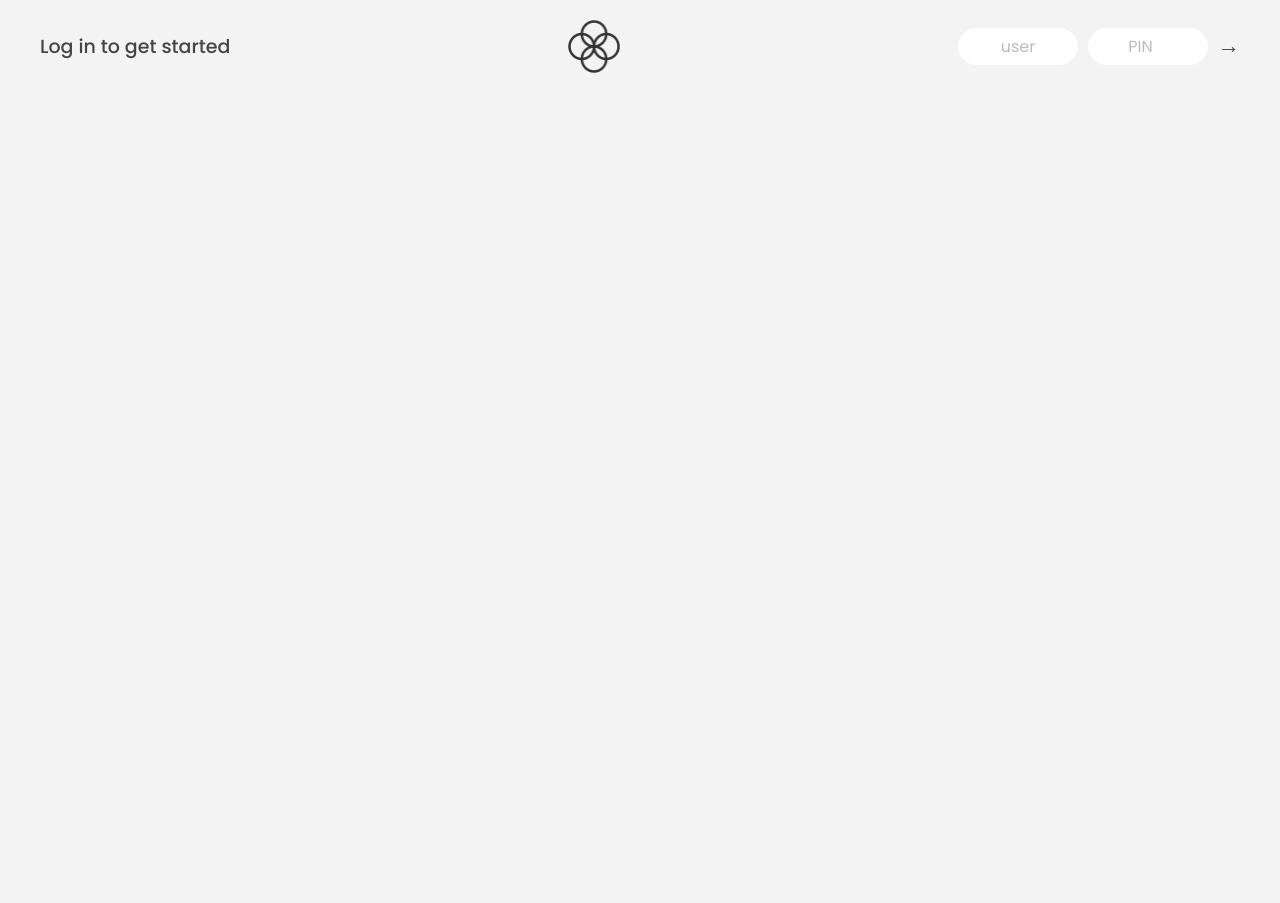
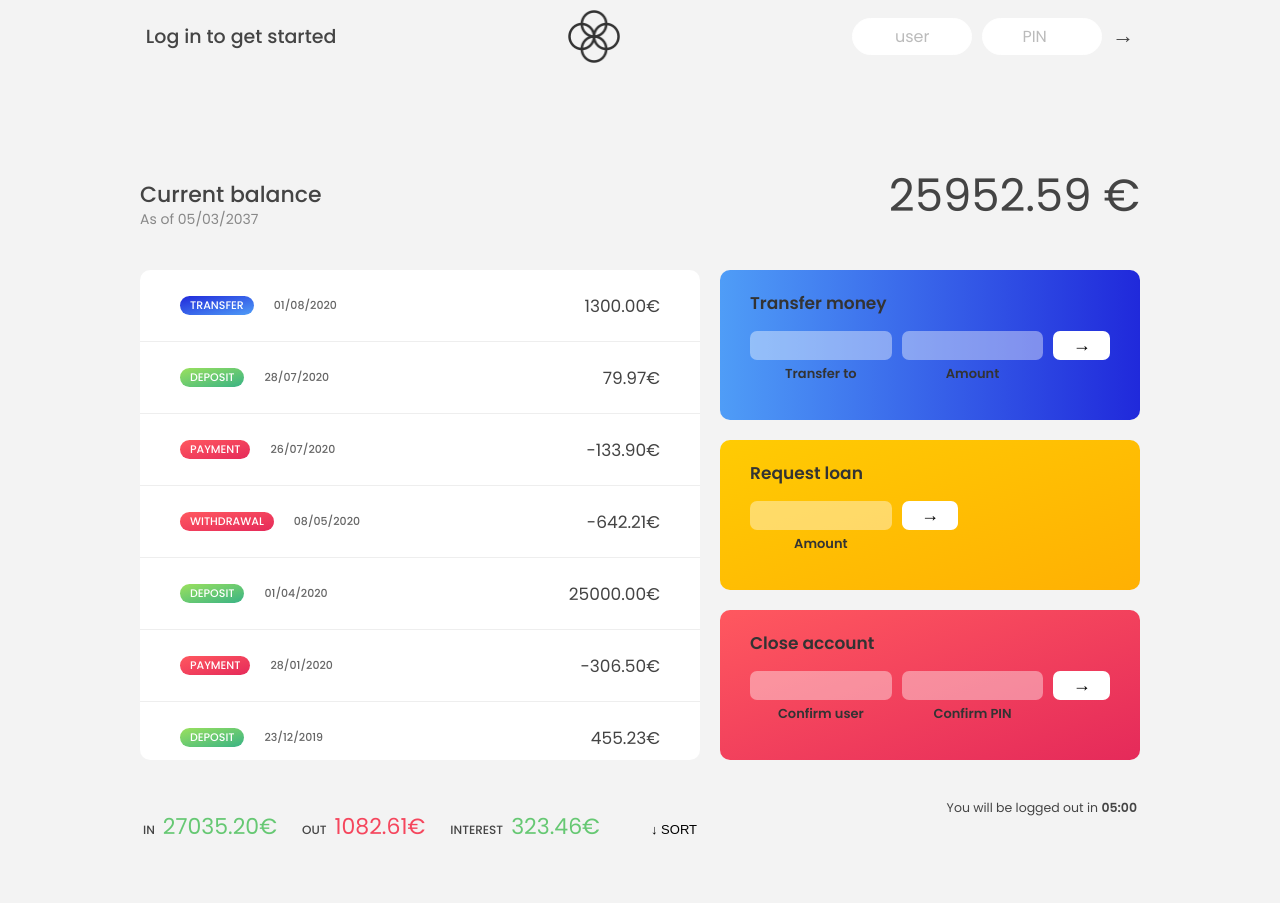
Before and after one commit to nikolamihailov/The-complete-JavaScript-course---Udemy, a plain HTML site: page 10. Arrays-Bankist App - Project/index.html in a window 1280 px wide. Before the commit the page ends 800 px from the top, so only its background shows below. Drawn offline with Linux system fonts and the light colour scheme.

Commit message:
added new section progress

```diff
--- a/10. Arrays-Bankist App - Project/script.js
+++ b/10. Arrays-Bankist App - Project/script.js
@@ -6,17 +6,52 @@
 
 // Data
 const account1 = {
-    owner: 'Jonas Schmedtmann',
-    movements: [200, 450, -400, 3000, -650, -130, 70, 1300],
+    owner: "Jonas Schmedtmann",
+    movements: [200, 455.23, -306.5, 25000, -642.21, -133.9, 79.97, 1300],
     interestRate: 1.2, // %
     pin: 1111,
+    movementsInfo: [
+        { type: 'deposit', date: '2019-11-18T21:31:17.178Z' },
+        { type: 'deposit', date: '2019-12-23T07:42:02.383Z' },
+        { type: 'payment', date: '2020-01-28T09:15:04.904Z' },
+        { type: 'deposit', date: '2020-04-01T10:17:24.185Z' },
+        { type: 'withdrawal', date: '2020-05-08T14:11:59.604Z' },
+        { type: 'payment', date: '2020-07-26T17:01:17.194Z' },
+        { type: 'deposit', date: '2020-07-28T23:36:17.929Z' },
+        { type: 'transfer', date: '2020-08-01T10:51:36.790Z' }
+    ],
+    /*movementsDates: [
+        "2019-11-18T21:31:17.178Z",
+        "2019-12-23T07:42:02.383Z",
+        "2020-01-28T09:15:04.904Z",
+        "2020-04-01T10:17:24.185Z",
+        "2020-05-08T14:11:59.604Z",
+        "2020-07-26T17:01:17.194Z",
+        "2020-07-28T23:36:17.929Z",
+        "2020-08-01T10:51:36.790Z",
+    ],*/
+    currency: "EUR",
+    locale: "pt-PT", // de-DE
 };
 
 const account2 = {
-    owner: 'Jessica Davis',
+    owner: "Jessica Davis",
     movements: [5000, 3400, -150, -790, -3210, -1000, 8500, -30],
     interestRate: 1.5,
     pin: 2222,
+
+    movementsDates: [
+        "2019-11-01T13:15:33.035Z",
+        "2019-11-30T09:48:16.867Z",
+        "2019-12-25T06:04:23.907Z",
+        "2020-01-25T14:18:46.235Z",
+        "2020-02-05T16:33:06.386Z",
+        "2020-04-10T14:43:26.374Z",
+        "2020-06-25T18:49:59.371Z",
+        "2020-07-26T12:01:20.894Z",
+    ],
+    currency: "USD",
+    locale: "en-US",
 };
 
 const account3 = {
@@ -72,13 +107,21 @@ const movements = [200, 450, -400, 3000, -650, -130, 70, 1300];
 const displayMovements = function (account, sorted = false) {
     containerMovements.innerHTML = "";
 
-    const movs = sorted ? [...account.movements].sort((a, b) => a - b) : account.movements;
+    const movs = sorted ? [...account.movements].sort((a, b) => a.amount - b.amount) : account.movements;
     movs.forEach((mov, idx) => {
-        const type = mov > 0 ? "deposit" : "withdrawal";
+
+        const d = new Date(account.movementsInfo[idx].date);
+        const day = `${d.getDate()}`.padStart(2, 0);
+        const month = `${d.getMonth() + 1}`.padStart(2, 0);
+        const year = d.getFullYear();
+
+        const displayDate = `${day}/${month}/${year}`;
+
         const movementRow = `
          <div class="movements__row">
-          <div class="movements__type movements__type--${type}">${idx + 1} ${type}</div>
-          <div class="movements__value">${mov}€</div>
+          <div class="movements__type movements__type--${account.movementsInfo[idx].type}">${account.movementsInfo[idx].type}</div>
+          <div class="movements__date">${displayDate}</div>
+          <div class="movements__value">${mov.toFixed(2)}€</div>
         </div>
         `;
         containerMovements.insertAdjacentHTML("afterbegin", movementRow);
@@ -100,7 +143,7 @@ createUsernames(accounts);
 
 const calcAndDisplayBalance = function (account) {
     const balance = account.movements.reduce((acc, cur) => acc + cur, 0);
-    labelBalance.textContent = `${balance} €`;
+    labelBalance.textContent = `${balance.toFixed(2)} €`;
     account.balance = balance;
 };
 
@@ -134,7 +177,13 @@ function updateUI(account) {
 }
 // login
 
+
 let currentUser;
+//FAKE ALWAYS LOGGED IN
+currentUser = account1;
+updateUI(currentUser);
+containerApp.style.opacity = 1;
+
 
 btnLogin.addEventListener("click", function (e) {
     e.preventDefault();
@@ -147,6 +196,7 @@ btnLogin.addEventListener("click", function (e) {
         inputLoginUsername.value = inputLoginPin.value = "";
         inputLoginPin.blur();
         updateUI(currentUser);
+
         containerApp.style.opacity = "1";
     } else alert("Invalid username or password!");
 });
@@ -160,7 +210,9 @@ btnTransfer.addEventListener("click", function (e) {
     if (receiver && receiver?.username !== currentUser.username) {
         if (amount > 0 && currentUser.balance > amount) {
             currentUser.movements.push(-amount);
+            currentUser.movementsDates.push(new Date().toISOString());
             receiver.movements.push(amount);
+            receiver.movementsDates.push(new Date().toISOString());
             updateUI(currentUser);
             alert(`Money successfuly transfered to ${receiver.owner}!`);
         } else alert("Negative amount / You dont have enough money!");
@@ -170,12 +222,12 @@ btnTransfer.addEventListener("click", function (e) {
 
 btnLoan.addEventListener('click', function (e) {
     e.preventDefault();
-    const amount = Number(inputLoanAmount.value);
+    const amount = Math.floor(inputLoanAmount.value);
 
     if (amount > 0 && currentUser.movements.some(mov => mov >= amount * 0.1)) {
         // Add movement
         currentUser.movements.push(amount);
-
+        currentUser.movementsDates.push(new Date().toISOString());
         // Update UI
         updateUI(currentUser);
     }
@@ -200,5 +252,14 @@ btnClose.addEventListener("click", function (e) {
 let sortedMovs = false;
 btnSort.addEventListener("click", () => {
     displayMovements(currentUser, !sortedMovs);
-    sortedMovs = true;
+    sortedMovs = !sortedMovs;
 });
+/*
+labelBalance.addEventListener('click', function () {
+    [...document.querySelectorAll('.movements__row')].forEach(function (row, i) {
+        // 0, 2, 4, 6
+        if (i % 2 === 0) row.style.backgroundColor = 'orangered';
+        // 0, 3, 6, 9
+        if (i % 3 === 0) row.style.backgroundColor = 'blue';
+    });
+});*/
--- a/10. Arrays-Bankist App - Project/styles.css
+++ b/10. Arrays-Bankist App - Project/styles.css
@@ -20,12 +20,12 @@ body {
   color: #444;
   background-color: #f3f3f3;
   height: 100vh;
-  padding: 2rem;
+  padding: 1rem;
 }
 
 nav {
   display: flex;
-  justify-content: space-between;
+  justify-content: space-around;
   align-items: center;
   padding: 0 2rem;
 }
@@ -92,7 +92,7 @@ nav {
   grid-template-columns: 4fr 3fr;
   grid-template-rows: auto repeat(3, 15rem) auto;
   gap: 2rem;
-
+  height: 100vh;
   /* NOTE This creates the fade in/out anumation */
   opacity: 0;
   transition: all 1s;
@@ -127,7 +127,7 @@ nav {
   grid-row: 2 / span 3;
   background-color: #fff;
   border-radius: 1rem;
-  overflow: scroll;
+  overflow-y: scroll;
 }
 
 .movements__row {
@@ -162,7 +162,24 @@ nav {
   );
 }
 
-.movements__type--withdrawal {
+.movements__type--transfer {
+  background-image: linear-gradient(
+    to top left,
+    #4f9df7,
+    #2029db
+  );
+}
+
+.movements__type--loan {
+  background-image: linear-gradient(
+    to top left,
+    #ffb003,
+    #ffcb03
+  );
+}
+
+.movements__type--withdrawal,
+.movements__type--payment {
   background-image: linear-gradient(
     to top left,
     #e52a5a,
@@ -181,7 +198,7 @@ nav {
   display: flex;
   align-items: baseline;
   padding: 0 0.3rem;
-  margin-top: 1rem;
+  margin-top: 3rem;
 }
 
 .summary__label {
@@ -217,23 +234,23 @@ nav {
 /* OPERATIONS */
 .operation {
   border-radius: 1rem;
-  padding: 3rem 4rem;
+  padding: 2rem 3rem;
   color: #333;
 }
 
 .operation--transfer {
   background-image: linear-gradient(
-    to top left,
-    #ffb003,
-    #ffcb03
+    to right,
+    #4f9df7,
+    #2029db
   );
 }
 
 .operation--loan {
   background-image: linear-gradient(
     to top left,
-    #39b385,
-    #9be15d
+    #ffb003,
+    #ffcb03
   );
 }
 
@@ -287,6 +304,7 @@ h2 {
 }
 
 .form__label {
+  font-weight: bold;
   font-size: 1.3rem;
   text-align: center;
 }
```
Also changed, not shown: 10. Arrays-Bankist App - Project/convertingAndCheckingNumbers.js (added, +210 -0 lines).
